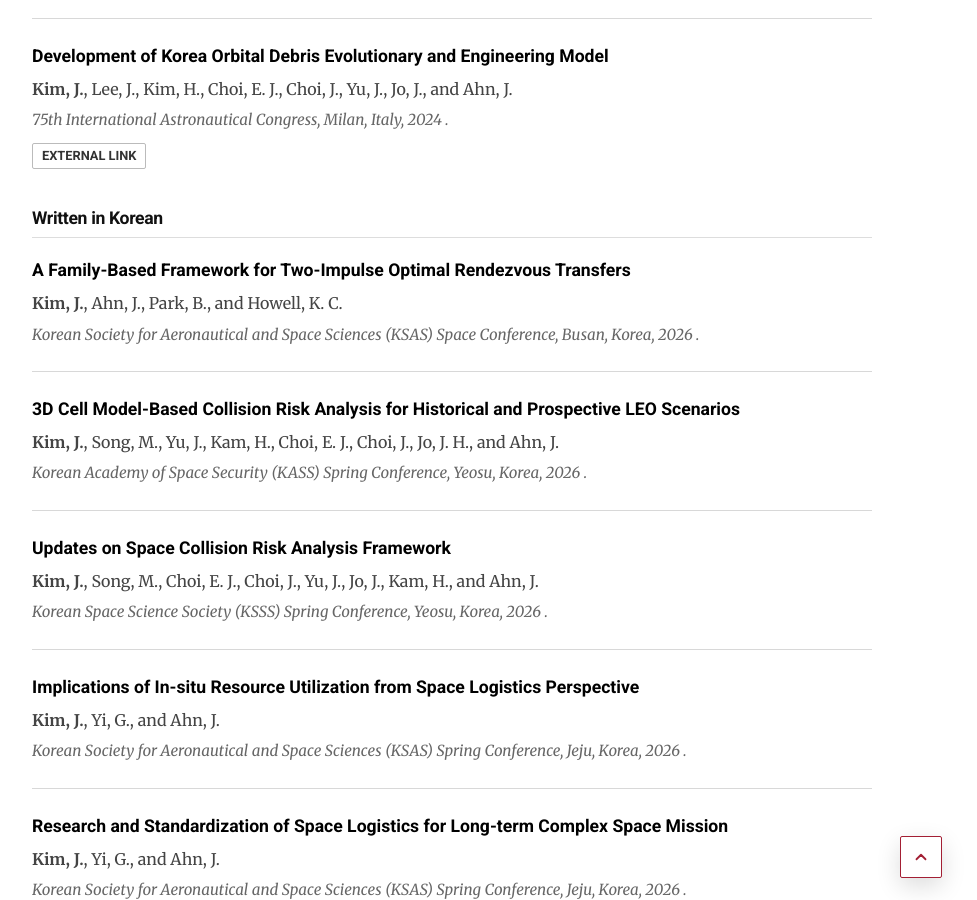
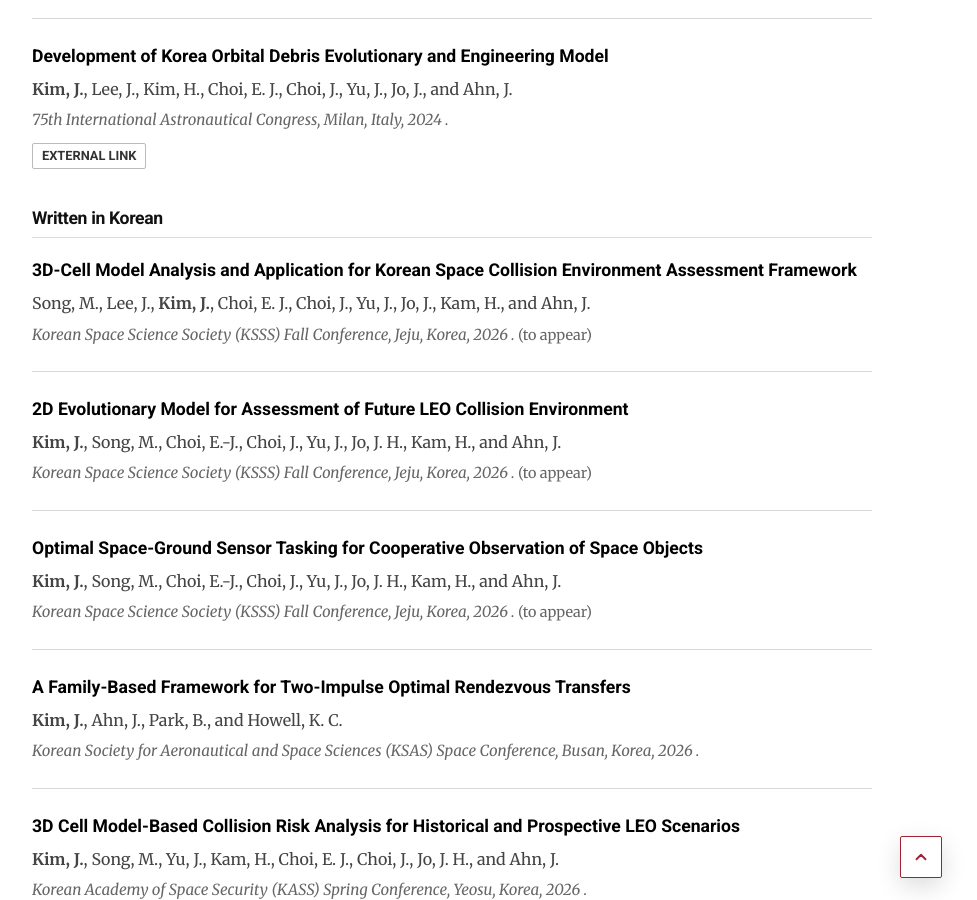
Before and after one commit to jaewoo-space/jaewoo-space.github.io, a Jekyll site: the page built from publications.md, in a window 1280 px wide and 900 px high, scrolled down 4410 px. Shown: the whole window, without its empty margins (188-1165 px from the left). Built offline with Jekyll 4.4.1, drawn with Linux system fonts in a browser that asks for light colours.

Commit message:
Add Korean conference proceedings

```diff
--- a/_data/publications.yml
+++ b/_data/publications.yml
@@ -183,6 +183,27 @@
 # ==========================================
 # Conference Proceedings Written in Korean
 # ==========================================
+- title: "3D-Cell Model Analysis and Application for Korean Space Collision Environment Assessment Framework"
+  authors: "Song, M., Lee, J., <b>Kim, J.</b>, Choi, E. J., Choi, J., Yu, J., Jo, J., Kam, H., and Ahn, J."
+  venue: "Korean Space Science Society (KSSS) Fall Conference, Jeju, Korea"
+  year: 2026
+  type: "conference_korean"
+  note: "to appear"
+
+- title: "2D Evolutionary Model for Assessment of Future LEO Collision Environment"
+  authors: "<b>Kim, J.</b>, Song, M., Choi, E.-J., Choi, J., Yu, J., Jo, J. H., Kam, H., and Ahn, J."
+  venue: "Korean Space Science Society (KSSS) Fall Conference, Jeju, Korea"
+  year: 2026
+  type: "conference_korean"
+  note: "to appear"
+
+- title: "Optimal Space-Ground Sensor Tasking for Cooperative Observation of Space Objects"
+  authors: "<b>Kim, J.</b>, Song, M., Choi, E.-J., Choi, J., Yu, J., Jo, J. H., Kam, H., and Ahn, J."
+  venue: "Korean Space Science Society (KSSS) Fall Conference, Jeju, Korea"
+  year: 2026
+  type: "conference_korean"
+  note: "to appear"
+
 - title: "A Family-Based Framework for Two-Impulse Optimal Rendezvous Transfers"
   authors: "<b>Kim, J.</b>, Ahn, J., Park, B., and Howell, K. C."
   venue: "Korean Society for Aeronautical and Space Sciences (KSAS) Space Conference, Busan, Korea"
```
